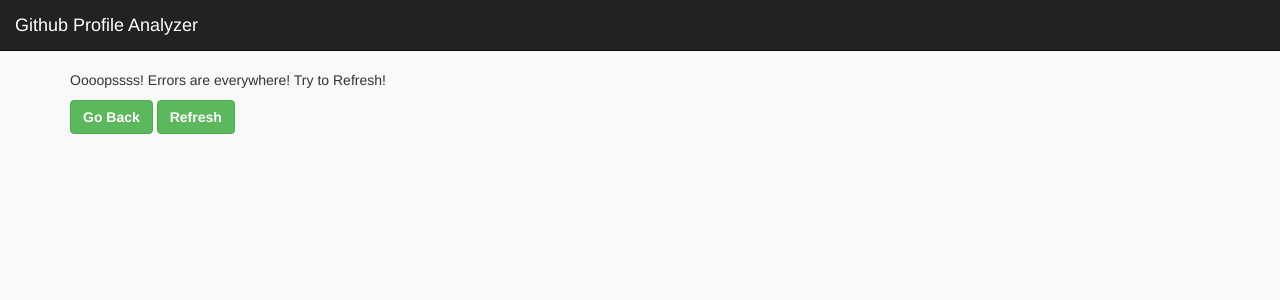
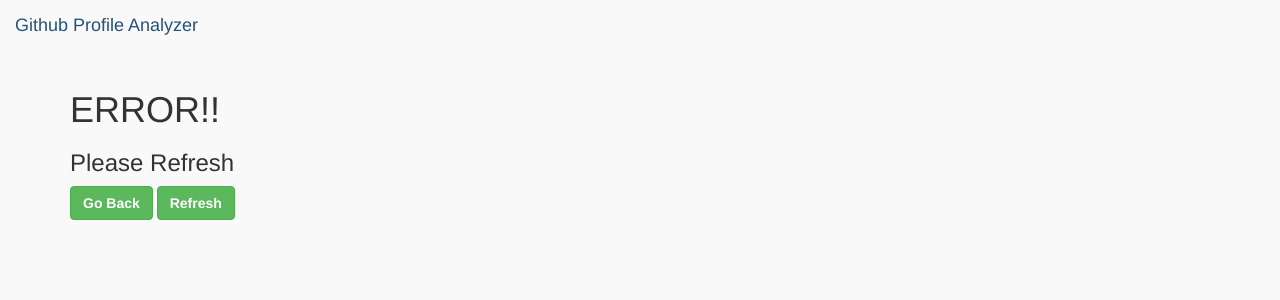
Before and after one commit to raghav4bhasin/GitHubProfileAnalyzer, a Flask app: template Templates/500.html in a window 1280 px wide. Shown: the top 300 px of the page. Run offline with Flask 2, Linux system fonts and the light colour scheme; the template is opened without the code that fills it, so the values that code supplies are empty; some libraries are stand-ins or nearby versions.

Commit message:
GitHub Profile Analyzer

```diff
--- a/Templates/500.html
+++ b/Templates/500.html
@@ -1,7 +1,7 @@
 {% extends "layout.html" %}
 {% block body%}
 <body>
-		<nav class="navbar navbar-inverse navbar-fixed-top">
+		<nav class="navbar navbar-light bg-light navbar-fixed-top">
   <div class="container-fluid">
     <div class="navbar-header">
       <a class="navbar-brand" href="#">Github Profile Analyzer</a>
@@ -11,7 +11,8 @@
   </div>
 </nav>
 <div class="container" style="padding-top: 50px ">
-	<p>Oooopssss! Errors are everywhere! Try to Refresh!</p>
+  <h1>ERROR!!</h1>
+  <h3>Please Refresh</h3>
 	<a href="/signin/">
 			<button class="btn btn-success">Go Back</button>
 	</a>
```
